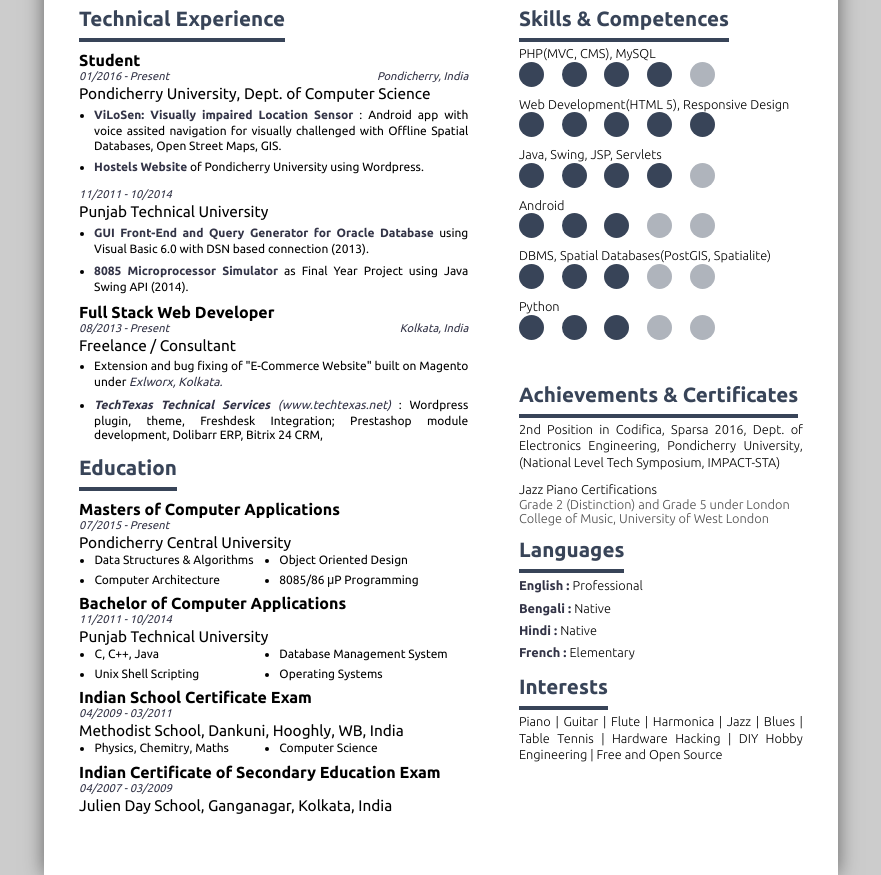
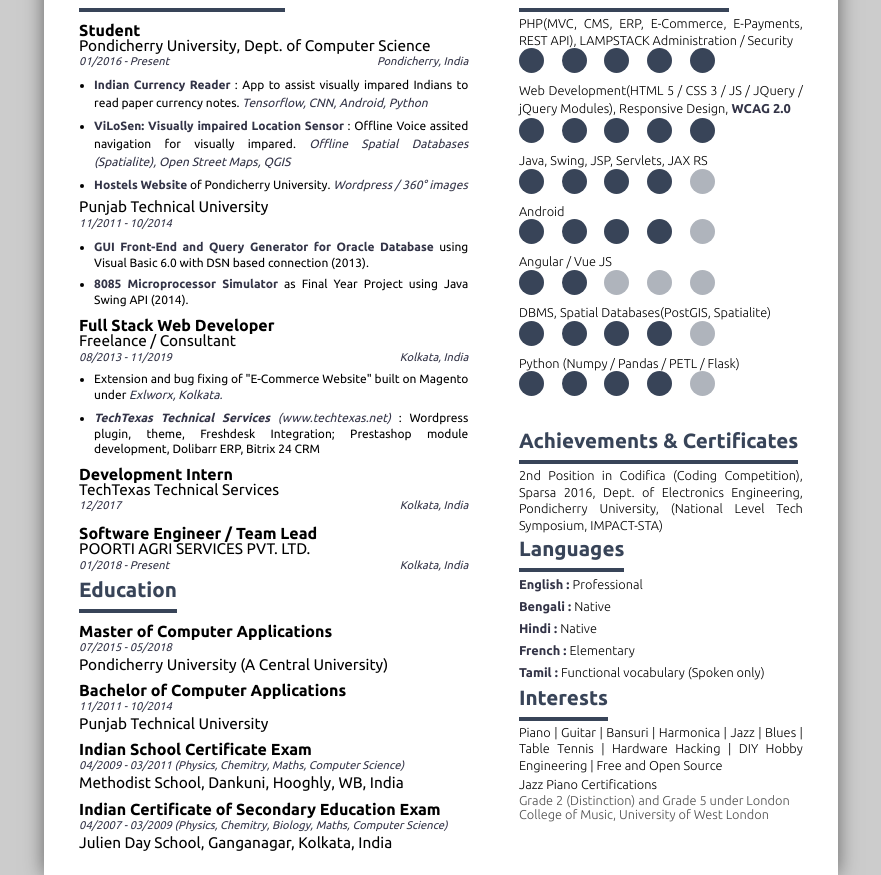
Before and after one commit to reedknight/online-cv, a plain HTML site: page index.html in a window 1280 px wide. Shown: the part 256-1131 px from the top of the page, without its empty margins (199-1080 px from the left). Drawn offline with Linux system fonts and the light colour scheme.

Commit message:
Updated to current

```diff
--- a/index.html
+++ b/index.html
@@ -45,21 +45,22 @@
                         <h3 class="section-heading">Technical Experience</h3>
                         <section class="item">
                             <h3 class="item-heading">Student</h3>
+                            <h5>Pondicherry University, Dept. of Computer Science</h5>
                             <div class="item-date">
                                 <span class="pull-left">01/2016 - Present</span>
                                 <span class="pull-right">Pondicherry, India</span>
                             </div>
-                            <h5>Pondicherry University, Dept. of Computer Science</h5>
                             <ul>
-                                <li><b>ViLoSen: Visually impaired Location Sensor</b> : Android app with voice assited navigation for visually challenged with Offline Spatial Databases, Open Street Maps, GIS.</li>
-                                <li><a href="#"><b>Hostels Website</b> of Pondicherry University using Wordpress.</a></li>
+                                <li><b>Indian Currency Reader</b> : App to assist visually impared Indians to read paper currency notes. <i>Tensorflow, CNN, Android, Python</i></li>
+                                <li><b>ViLoSen: Visually impaired Location Sensor</b> : Offline Voice assited navigation for visually impared. <i>Offline Spatial Databases (Spatialite), Open Street Maps, QGIS</i></li>
+                                <li><a href="#"><b>Hostels Website</b> of Pondicherry University. <i>Wordpress / 360&deg; images</i></a></li>
                             </ul>
                         </section>
                         <section class="item">
+                            <h5>Punjab Technical University</h5>
                             <div class="item-date">
                                 <span class="pull-left">11/2011 - 10/2014</span>
                             </div>
-                            <h5>Punjab Technical University</h5>
                             <ul>
                                 <li><b>GUI Front-End and Query Generator for Oracle Database</b> using Visual Basic 6.0 with DSN based connection (2013).</li>
                                 <li><b>8085 Microprocessor Simulator</b> as Final Year Project using Java Swing API (2014).</li>
@@ -67,34 +68,40 @@
                         </section>
                         <section class="item">
                             <h3 class="item-heading">Full Stack Web Developer</h3>
+                            <h5>Freelance / Consultant</h5>
                             <div class="item-date">
-                                <span class="pull-left">08/2013 - Present</span>
+                                <span class="pull-left">08/2013 - 11/2019</span>
                                 <span class="pull-right">Kolkata, India</span>
                             </div>
-                            <h5>Freelance / Consultant</h5>
                             <ul>
                                 <li>Extension and bug fixing of "E-Commerce Website" built on Magento under <i>Exlworx, Kolkata.</i></li>
-                                <li><i><a href="http://www.techtexas.net"><b>TechTexas Technical Services</b> (www.techtexas.net)</i></a> : Wordpress plugin, theme, Freshdesk Integration; Prestashop module development, Dolibarr ERP, Bitrix 24 CRM, </li>
+                                <li><i><a href="http://www.techtexas.net"><b>TechTexas Technical Services</b> (www.techtexas.net)</i></a> : Wordpress plugin, theme, Freshdesk Integration; Prestashop module development, Dolibarr ERP, Bitrix 24 CRM</li>
                             </ul>
+                        </section>
+                        <section class="item">
+                            <h3 class="item-heading">Development Intern</h3>
+                            <h5>TechTexas Technical Services</h5>
+                            <div class="item-date">
+                                <span class="pull-left">12/2017</span>
+                                <span class="pull-right">Kolkata, India</span>
+                            </div>
+                        </section>
+                        <section class="item">
+                            <h3 class="item-heading">Software Engineer / Team Lead</h3>
+                            <h5>POORTI AGRI SERVICES PVT. LTD.</h5>
+                            <div class="item-date">
+                                <span class="pull-left">01/2018 - Present</span>
+                                <span class="pull-right">Kolkata, India</span>
+                            </div>
                         </section>
 
                         <h3 class="section-heading">Education</h3>
                         <section class="item">
-                            <h3 class="item-heading">Masters of Computer Applications</h3>
+                            <h3 class="item-heading">Master of Computer Applications</h3>
                             <div class="item-date">
-                                <span class="pull-left">07/2015 - Present</span>
+                                <span class="pull-left">07/2015 - 05/2018</span>
                             </div>
-                            <h5>Pondicherry Central University</h5>
-                            <ul class="row">
-                                <div class="col-6">
-                                    <li>Data Structures &amp; Algorithms</li>
-                                    <li>Computer Architecture</li>
-                                </div>
-                                <div class="col-6">
-                                    <li>Object Oriented Design</li>
-                                    <li>8085/86 μP Programming</li>
-                                </div>
-                            </ul>
+                            <h5>Pondicherry University (A Central University)</h5>
                         </section>
                         <section class="item">
                             <h3 class="item-heading">Bachelor of Computer Applications</h3>
@@ -102,36 +109,18 @@
                                 <span class="pull-left">11/2011 - 10/2014</span>
                             </div>
                             <h5>Punjab Technical University</h5>
-                            <ul class="row">
-                                <div class="col-6">
-                                    <li>C, C++, Java</li>
-                                    <li>Unix Shell Scripting</li>
-                                </div>
-                                <div class="col-6">
-                                    <li>Database Management System</li>
-                                    <li>Operating Systems</li>
-                                </div>
-                            </ul>
                         </section>
                         <section class="item">
                             <h3 class="item-heading">Indian School Certificate Exam</h3>
-                            <div class="item-date">
-                                <span class="pull-left">04/2009 - 03/2011</span>
+                            <div class="item-date pull-">
+                                <span class="pull-left">04/2009 - 03/2011 (Physics, Chemitry, Maths, Computer Science)</span>
                             </div>
                             <h5>Methodist School, Dankuni, Hooghly, WB, India</h5>
-                            <ul class="row">
-                                <div class="col-6">
-                                    <li>Physics, Chemitry, Maths</li>
-                                </div>
-                                <div class="col-6">
-                                    <li>Computer Science</li>
-                                </div>
-                            </ul>
                         </section>
                         <section class="item">
                             <h3 class="item-heading">Indian Certificate of Secondary Education Exam</h3>
                             <div class="item-date">
-                                <span class="pull-left">04/2007 - 03/2009</span>
+                                <span class="pull-left">04/2007 - 03/2009 (Physics, Chemitry, Biology, Maths, Computer Science)</span>
                             </div>
                             <h5>Julien Day School, Ganganagar, Kolkata, India</h5>
                         </section>
@@ -142,15 +131,7 @@
                     <div id="col-right">
                         <h3 class="section-heading">Skills &amp; Competences</h3>
                         <section class="item">
-                            <p class="item-heading">PHP(MVC, CMS), MySQL</p>
-                            <div class="skill-rating">
-                                <span class="yes"></span>
-                                <span class="yes"></span>
-                                <span class="yes"></span>
-                                <span class="yes"></span>
-                                <span class="no"></span>
-                            </div>
-                            <p class="item-heading">Web Development(HTML 5), Responsive Design</p>
+                            <p class="item-heading">PHP(MVC, CMS, ERP, E-Commerce, E-Payments, REST API), LAMPSTACK Administration / Security</p>
                             <div class="skill-rating">
                                 <span class="yes"></span>
                                 <span class="yes"></span>
@@ -158,7 +139,15 @@
                                 <span class="yes"></span>
                                 <span class="yes"></span>
                             </div>
-                            <p class="item-heading">Java, Swing, JSP, Servlets</p>
+                            <p class="item-heading">Web Development(HTML 5 / CSS 3 / JS / JQuery / jQuery Modules), Responsive Design, <b>WCAG 2.0</b></p>
+                            <div class="skill-rating">
+                                <span class="yes"></span>
+                                <span class="yes"></span>
+                                <span class="yes"></span>
+                                <span class="yes"></span>
+                                <span class="yes"></span>
+                            </div>
+                            <p class="item-heading">Java, Swing, JSP, Servlets, JAX RS</p>
                             <div class="skill-rating">
                                 <span class="yes"></span>
                                 <span class="yes"></span>
@@ -171,6 +160,14 @@
                                 <span class="yes"></span>
                                 <span class="yes"></span>
                                 <span class="yes"></span>
+                                <span class="yes"></span>
+                                <span class="no"></span>
+                            </div>
+                            <p class="item-heading">Angular / Vue JS</p>
+                            <div class="skill-rating">
+                                <span class="yes"></span>
+                                <span class="yes"></span>
+                                <span class="no"></span>
                                 <span class="no"></span>
                                 <span class="no"></span>
                             </div>
@@ -179,26 +176,22 @@
                                 <span class="yes"></span>
                                 <span class="yes"></span>
                                 <span class="yes"></span>
-                                <span class="no"></span>
+                                <span class="yes"></span>
                                 <span class="no"></span>
                             </div>
-                            <p class="item-heading">Python</p>
+                            <p class="item-heading">Python (Numpy / Pandas / PETL / Flask)</p>
                             <div class="skill-rating">
                                 <span class="yes"></span>
                                 <span class="yes"></span>
                                 <span class="yes"></span>
-                                <span class="no"></span>
+                                <span class="yes"></span>
                                 <span class="no"></span>
                             </div>
                         </section>
                         <br>
                         <h3 class="section-heading">Achievements &amp; Certificates</h3>
                         <section class="item">
-                            <p class="item-heading">2nd Position in Codifica, Sparsa 2016, Dept. of Electronics Engineering, Pondicherry University, (National Level Tech Symposium, IMPACT-STA)</p>
-                        </section>
-                        <section class="item">
-                            <p class="item-heading">Jazz Piano Certifications</p>
-                            <p class="item-description">Grade 2 (Distinction) and Grade 5 under London College of Music, University of West London</p>
+                            <p class="item-heading">2nd Position in Codifica (Coding Competition), Sparsa 2016, Dept. of Electronics Engineering, Pondicherry University, (National Level Tech Symposium, IMPACT-STA)</p>
                         </section>
                         <h3 class="section-heading">Languages</h3>
                         <section class="item">
@@ -206,10 +199,15 @@
                             <p class="item-heading"><b>Bengali : </b> Native</p>
                             <p class="item-heading"><b>Hindi : </b> Native</p>
                             <p class="item-heading"><b>French : </b> Elementary</p>
+                            <p class="item-heading"><b>Tamil : </b> Functional vocabulary (Spoken only)</p>
                         </section>
                         <h3 class="section-heading">Interests</h3>
                         <section class="item">
-                            <p class="item-heading">Piano | Guitar | Flute | Harmonica | Jazz | Blues | Table Tennis | Hardware Hacking | DIY Hobby Engineering | Free and Open Source</p>
+                            <p class="item-heading">Piano | Guitar | Bansuri | Harmonica | Jazz | Blues | Table Tennis | Hardware Hacking | DIY Hobby Engineering | Free and Open Source</p>
+                        </section>
+                        <section class="item">
+                            <p class="item-heading">Jazz Piano Certifications</p>
+                            <p class="item-description">Grade 2 (Distinction) and Grade 5 under London College of Music, University of West London</p>
                         </section>
                     </div>
                 </section>
--- a/sass/includes/_header.scss
+++ b/sass/includes/_header.scss
@@ -1,11 +1,11 @@
 #header-1 {
     background-color: $header-bg-1;
-    min-height: 200px;
+    min-height: 180px;
     * {
         color: $header-1-color;
     }
     .row {
-        padding-top: 22px;
+        padding-top: 15px;
         h2,p {
             font-family: $font-stack;
             margin: 0;
--- a/sass/includes/_main-content.scss
+++ b/sass/includes/_main-content.scss
@@ -1,5 +1,5 @@
 #main-content {
-    margin-top: 10px;
+    margin-top: 0px;
     #col-left {
         width: 95%;
     }
@@ -16,7 +16,7 @@
         font-size: 1.29em;
     }
     section.item {
-        margin-bottom: 10px;
+        margin-bottom: 0px;
         h3.item-heading {
             color: $main-text-color-1;
             font-weight: bold;
```
Also changed, not shown: css/master.css, 1 other file.
